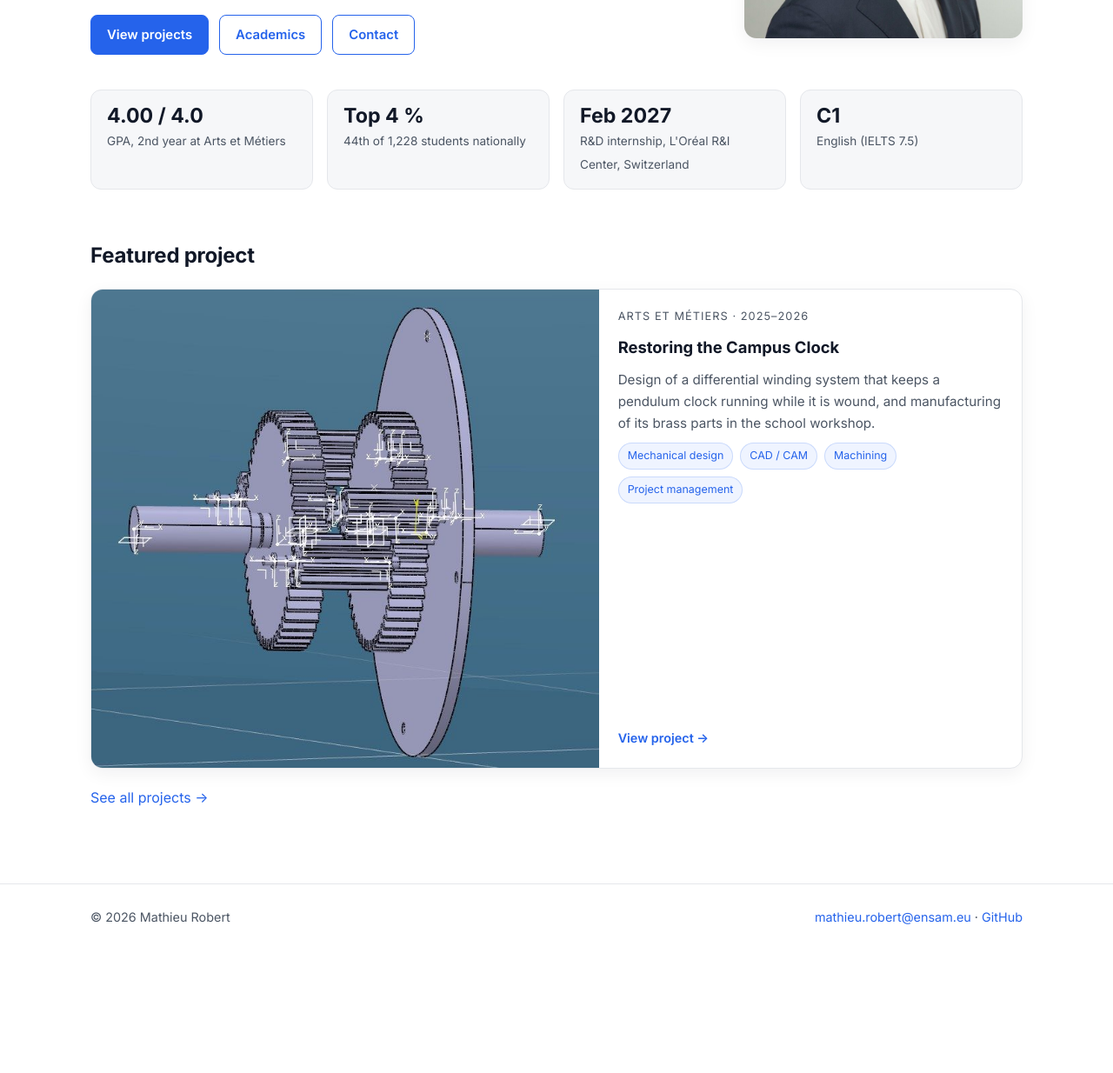
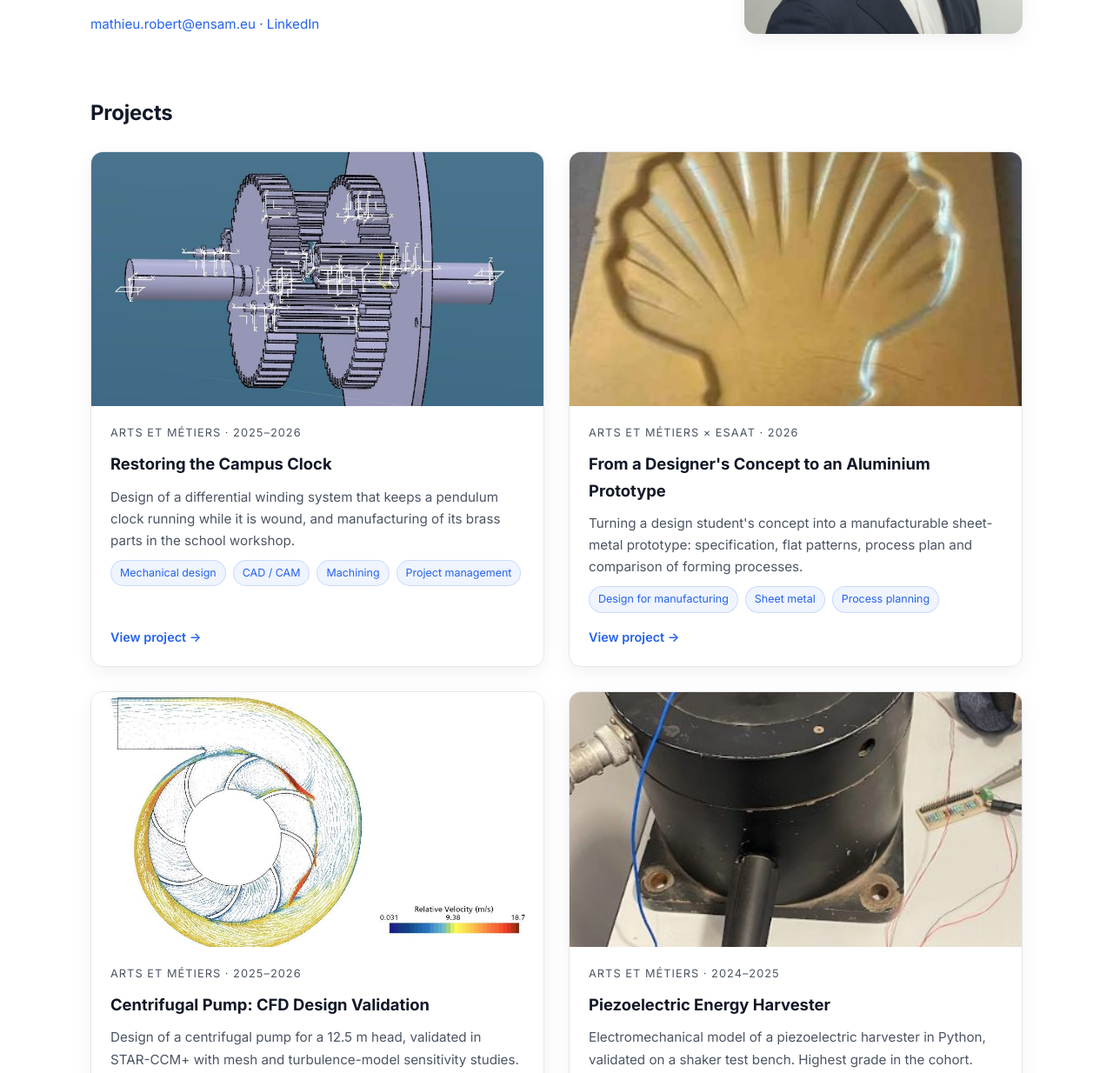
Before and after one commit to mathieurobert-ensam/portfolio, a plain HTML site: page index.html in a window 1280 px wide. Shown: the part 408-1642 px from the top of the page at 87% size. Before the commit the page ends 1501 px from the top, so only its background shows below. Drawn offline with Linux system fonts and the light colour scheme.

Commit message:
Add files via upload

```diff
--- a/css/style.css
+++ b/css/style.css
@@ -121,3 +121,4 @@ footer{border-top:1px solid var(--line);padding:26px 0;color:var(--muted);font-s
 footer .container{display:flex;justify-content:space-between;flex-wrap:wrap;gap:12px}
 @media (max-width:900px){.grid,.minor{grid-template-columns:1fr}.facts,.meta{grid-template-columns:repeat(2,1fr)}.kpis{grid-template-columns:1fr}.top,.step,.hero{grid-template-columns:1fr}.step.rev .text{order:0}.hero img{justify-self:start;max-width:220px;order:-1}}
 @media (max-width:600px){.nav{gap:14px}.nav a{font-size:.88rem}h1{font-size:1.75rem}.brand{font-size:1rem}.container{padding:0 16px}.site-header .container{height:auto;padding-top:12px;padding-bottom:12px;flex-wrap:wrap}}
+.contact-line{margin-top:18px;font-size:.95rem;color:var(--muted)}
--- a/index.html
+++ b/index.html
@@ -22,25 +22,24 @@
 <h1>Mathieu Robert</h1>
 <p class="lead">Third-year engineering student at Arts et Métiers, one of France's leading engineering schools, also following the MAGIS research master's program.</p>
 <p>My projects have taught me to design parts and to make them myself in the workshop, one at a time. My goal is to learn how to industrialize them: to take the requirements of a new precision part and turn them into stable, high-volume production, starting with Swiss watchmaking.</p>
-<div class="btn-row"><a class="btn primary" href="projects.html">View projects</a><a class="btn" href="academics.html">Academics</a><a class="btn" href="mailto:mathieu.robert@ensam.eu">Contact</a></div>
+<p class="contact-line"><a href="mailto:mathieu.robert@ensam.eu">mathieu.robert@ensam.eu</a> · <a href="https://www.linkedin.com/in/mathieu-robert-ensam/">LinkedIn</a></p>
 </div>
 <img src="img/me/photo.jpg" alt="Mathieu Robert">
 </section>
-<div class="facts">
-<div class="fact"><b>4.00 / 4.0</b><span>GPA, 2nd year at Arts et Métiers</span></div>
-<div class="fact"><b>Top 4 %</b><span>44th of 1,228 students nationally</span></div>
-<div class="fact"><b>Feb 2027</b><span>R&D internship, L'Oréal R&I Center, Switzerland</span></div>
-<div class="fact"><b>C1</b><span>English (IELTS 7.5)</span></div>
-</div>
-<h2>Featured project</h2>
-<div class="grid" style="grid-template-columns:1fr"><a class="pcard" style="display:grid;grid-template-columns:1.2fr 1fr" href="clock.html"><div class="thumb" style="aspect-ratio:auto;min-height:280px"><img src="img/clock/differential-exploded.jpg" alt="Restoring the Campus Clock" loading="lazy"></div>
-<div class="content"><span class="ctx">Arts et Métiers · 2025–2026</span><h3>Restoring the Campus Clock</h3><p>Design of a differential winding system that keeps a pendulum clock running while it is wound, and manufacturing of its brass parts in the school workshop.</p><div class="chips"><span class="chip">Mechanical design</span><span class="chip">CAD / CAM</span><span class="chip">Machining</span><span class="chip">Project management</span></div><span class="more">View project →</span></div></a></div>
-<p style="margin-top:20px"><a href="projects.html">See all projects →</a></p>
+<h2>Projects</h2>
+<div class="grid" style="margin-top:24px"><a class="pcard" href="clock.html"><div class="thumb"><img src="img/clock/differential-exploded.jpg" alt="Restoring the Campus Clock" loading="lazy"></div>
+<div class="content"><span class="ctx">Arts et Métiers · 2025–2026</span><h3>Restoring the Campus Clock</h3><p>Design of a differential winding system that keeps a pendulum clock running while it is wound, and manufacturing of its brass parts in the school workshop.</p><div class="chips"><span class="chip">Mechanical design</span><span class="chip">CAD / CAM</span><span class="chip">Machining</span><span class="chip">Project management</span></div><span class="more">View project →</span></div></a><a class="pcard" href="explorer-kit.html"><div class="thumb"><img src="img/kit/embossed-shell.jpg" alt="From a Designer's Concept to an Aluminium Prototype" loading="lazy"></div>
+<div class="content"><span class="ctx">Arts et Métiers × ESAAT · 2026</span><h3>From a Designer's Concept to an Aluminium Prototype</h3><p>Turning a design student's concept into a manufacturable sheet-metal prototype: specification, flat patterns, process plan and comparison of forming processes.</p><div class="chips"><span class="chip">Design for manufacturing</span><span class="chip">Sheet metal</span><span class="chip">Process planning</span></div><span class="more">View project →</span></div></a><a class="pcard" href="pump.html"><div class="thumb"><img src="img/pump/velocity-design-point.jpg" alt="Centrifugal Pump: CFD Design Validation" loading="lazy"></div>
+<div class="content"><span class="ctx">Arts et Métiers · 2025–2026</span><h3>Centrifugal Pump: CFD Design Validation</h3><p>Design of a centrifugal pump for a 12.5 m head, validated in STAR-CCM+ with mesh and turbulence-model sensitivity studies.</p><div class="chips"><span class="chip">CFD</span><span class="chip">STAR-CCM+</span><span class="chip">Turbomachinery</span></div><span class="more">View project →</span></div></a><a class="pcard" href="piezo.html"><div class="thumb"><img src="img/piezo/bench.jpg" alt="Piezoelectric Energy Harvester" loading="lazy"></div>
+<div class="content"><span class="ctx">Arts et Métiers · 2024–2025</span><h3>Piezoelectric Energy Harvester</h3><p>Electromechanical model of a piezoelectric harvester in Python, validated on a shaker test bench. Highest grade in the cohort.</p><div class="chips"><span class="chip">Vibrations</span><span class="chip">Python</span><span class="chip">Experimental validation</span></div><span class="more">View project →</span></div></a><a class="pcard" href="beeplane.html"><div class="thumb"><img src="img/beeplane/cabin-module.jpg" alt="BeePlane: Aircraft and Cabin Architecture" loading="lazy"></div>
+<div class="content"><span class="ctx">Centrale Lille × Technoplane · 2023–2024</span><h3>BeePlane: Aircraft and Cabin Architecture</h3><p>Industrial project for a real client: preliminary design of an aircraft whose passenger module detaches from the airframe to speed up airport turnaround.</p><div class="chips"><span class="chip">Aircraft design</span><span class="chip">CAD</span><span class="chip">Client project</span></div><span class="more">View project →</span></div></a><a class="pcard" href="tuned-mass-damper.html"><div class="thumb"><img src="img/tmd/wind-tunnel.jpg" alt="Tuned Mass Damper for Tall Buildings" loading="lazy"></div>
+<div class="content"><span class="ctx">Preparatory classes · 2022–2023</span><h3>Tuned Mass Damper for Tall Buildings</h3><p>Supervised research project: modeling and wind-tunnel testing of a tuned mass damper reducing the oscillations of a tall-building model.</p><div class="chips"><span class="chip">Dynamics</span><span class="chip">Modeling</span><span class="chip">Wind tunnel</span></div><span class="more">View project →</span></div></a></div>
+<p style="margin-top:24px"><a href="projects.html">More projects →</a></p>
 
 </div></main>
 <footer><div class="container">
 <span>© 2026 Mathieu Robert</span>
-<span><a href="mailto:mathieu.robert@ensam.eu">mathieu.robert@ensam.eu</a> · <a href="https://github.com/mathieurobert-ensam">GitHub</a></span>
+<span><a href="mailto:mathieu.robert@ensam.eu">mathieu.robert@ensam.eu</a> · <a href="https://www.linkedin.com/in/mathieu-robert-ensam/">LinkedIn</a> · <a href="https://github.com/mathieurobert-ensam">GitHub</a></span>
 </div></footer>
 <script src="js/main.js"></script>
 </body>
```
Also changed, not shown: academics.html (+1 -1 lines), beeplane.html (+1 -1 lines), clock.html (+1 -1 lines), experience.html (+1 -1 lines), explorer-kit.html (+1 -1 lines), piezo.html (+1 -1 lines), projects.html (+1 -1 lines), pump.html (+1 -1 lines), tuned-mass-damper.html (+1 -1 lines).
